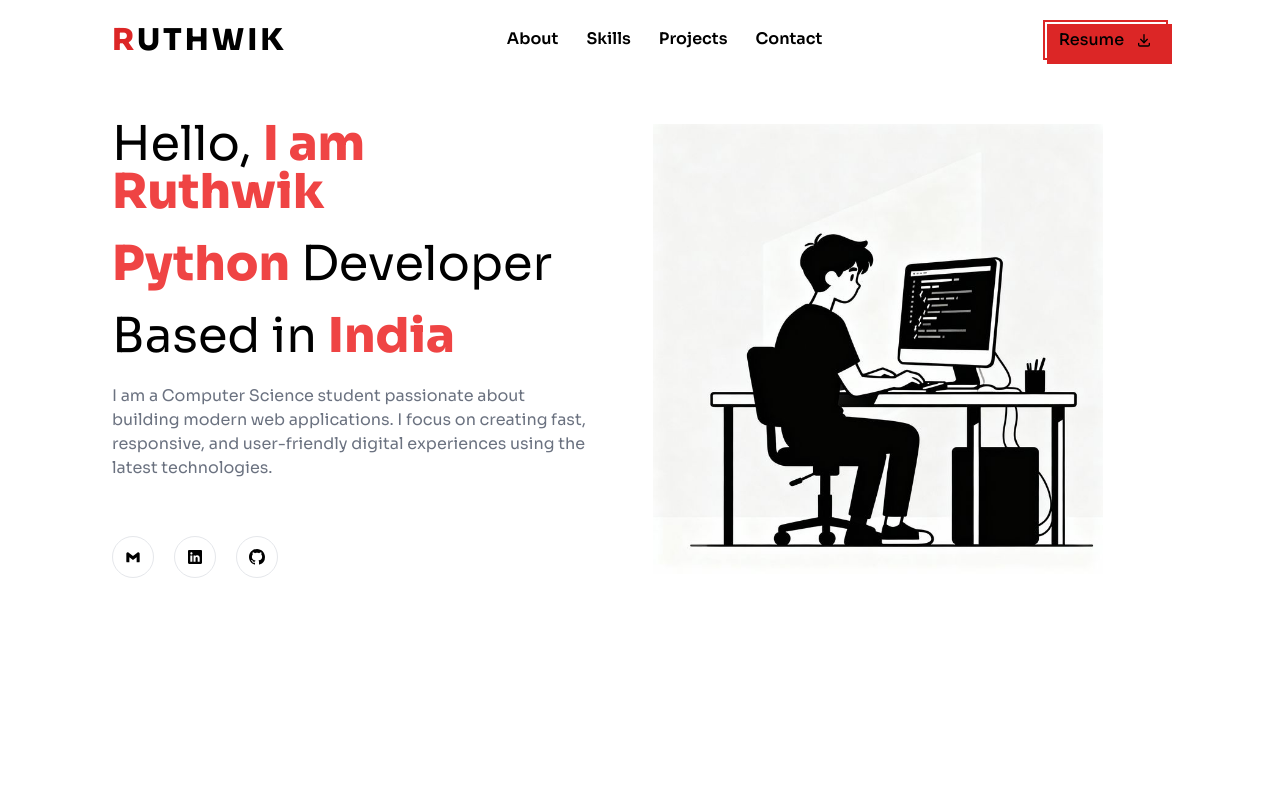
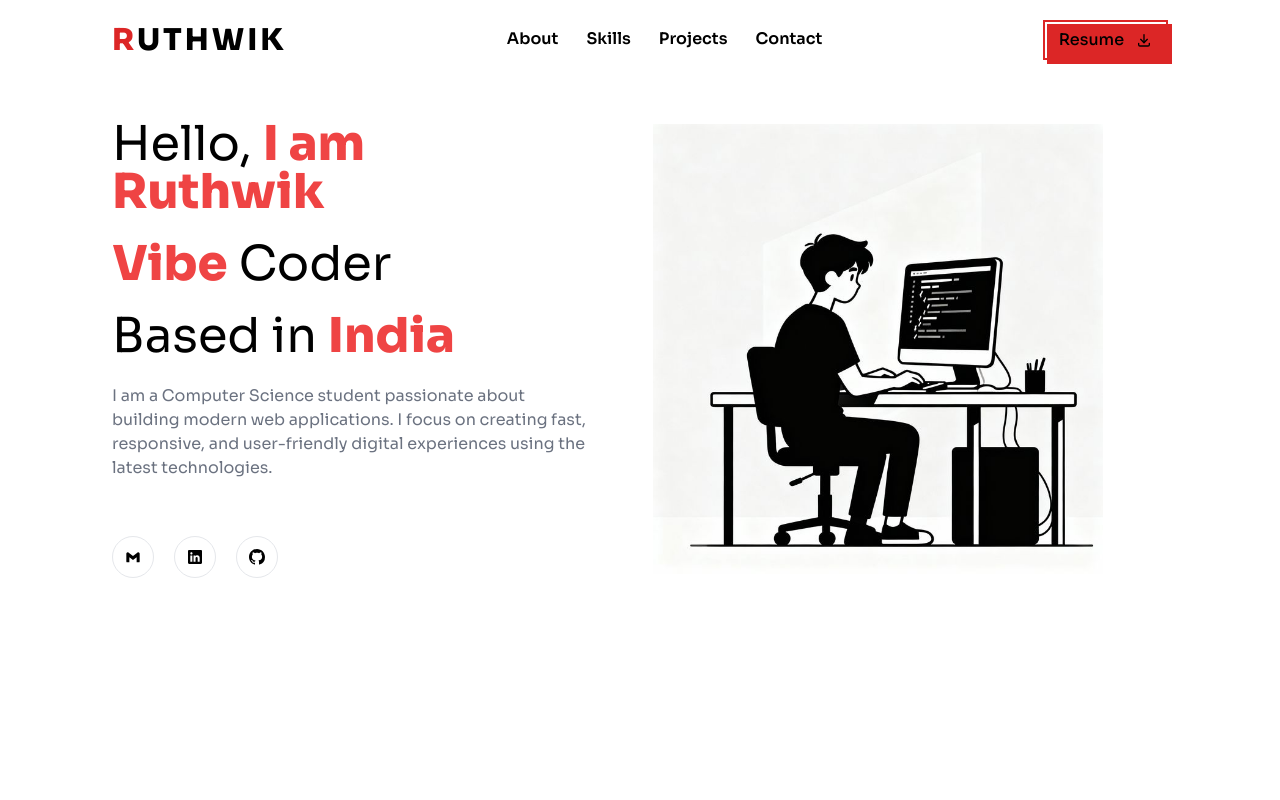
Before and after one commit to ruthwik21ch/portfolioo, a React (Vite) app: page / in a window 1280 px wide. Shown: the top 800 px of the page. Built offline with nearby package versions, Linux system fonts and the light colour scheme.

Commit message:
Change title from 'Python Developer' to 'Vibe Coder'

```diff
--- a/src/pages/Home.jsx
+++ b/src/pages/Home.jsx
@@ -32,8 +32,8 @@ export default function Home() {
             </h2>
 
             <h2>
-              <span className="font-extrabold text-red-500">Python</span>{" "}
-              Developer
+              <span className="font-extrabold text-red-500">Vibe</span>{" "}
+              Coder
             </h2>
 
             <h2>
```
